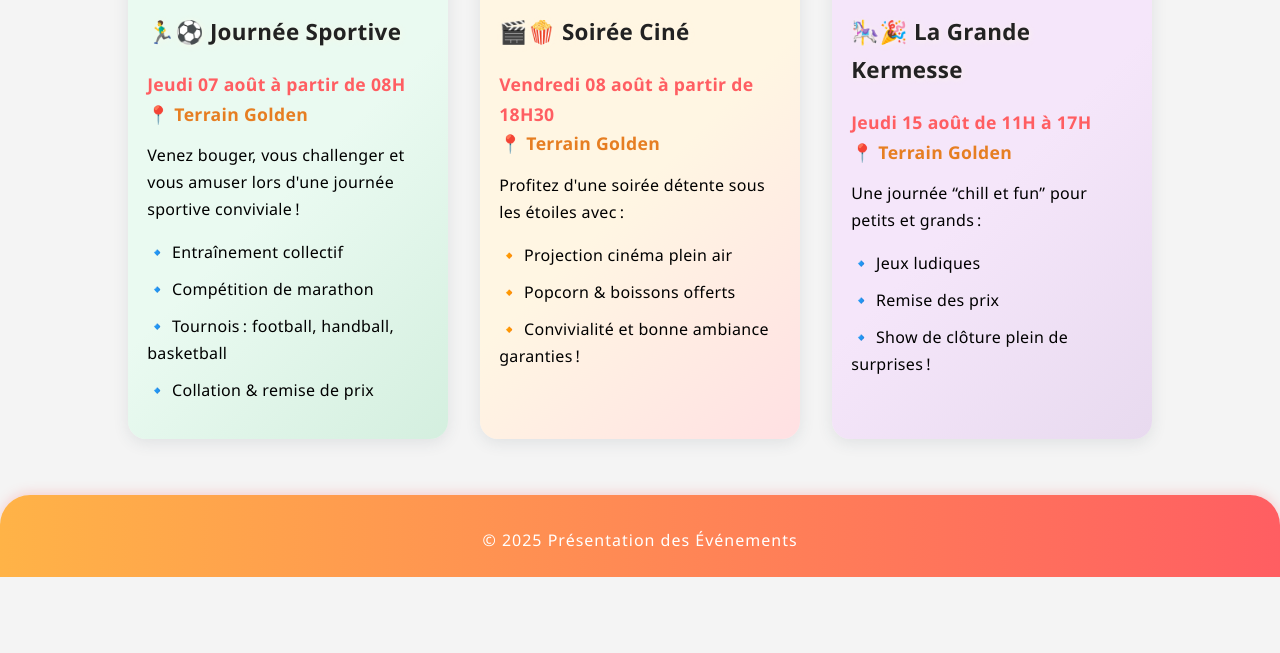
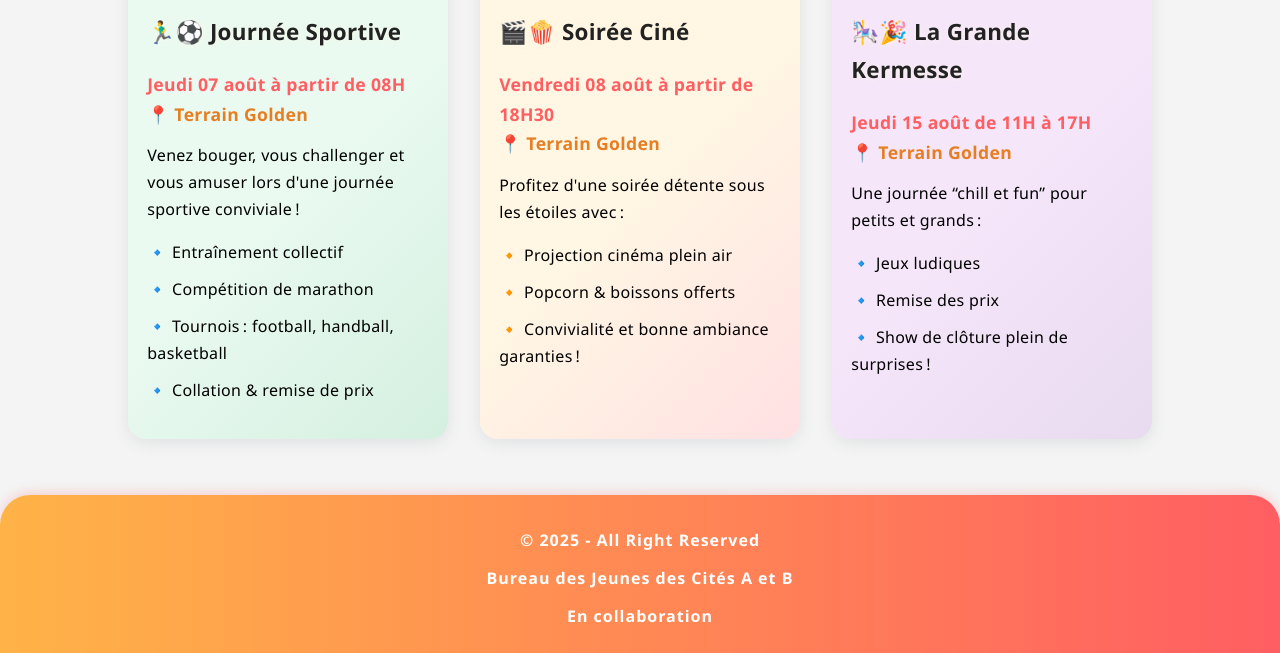
Before and after one commit to Yunki0/event-BJCP, a plain HTML site: page src/index.html in a window 1280 px wide. Shown: the part 473-1126 px from the top of the page. Before the commit the page ends 1050 px from the top, so only its background shows below. Drawn offline with Linux system fonts and the light colour scheme.

Commit message:
Update #1

```diff
--- a/src/index.html
+++ b/src/index.html
@@ -57,7 +57,9 @@
         </section>
     </main>
     <footer>
-        <p>&copy; 2025 Présentation des Événements</p>
+        <p><strong>&copy; 2025 - All Right Reserved</strong></p>
+        <p><strong>Bureau des Jeunes des Cités A et B</strong></p>
+        <p><strong>En collaboration</strong></p>
     </footer>
     <script src="scripts/app.js"></script>
 </body>
```
